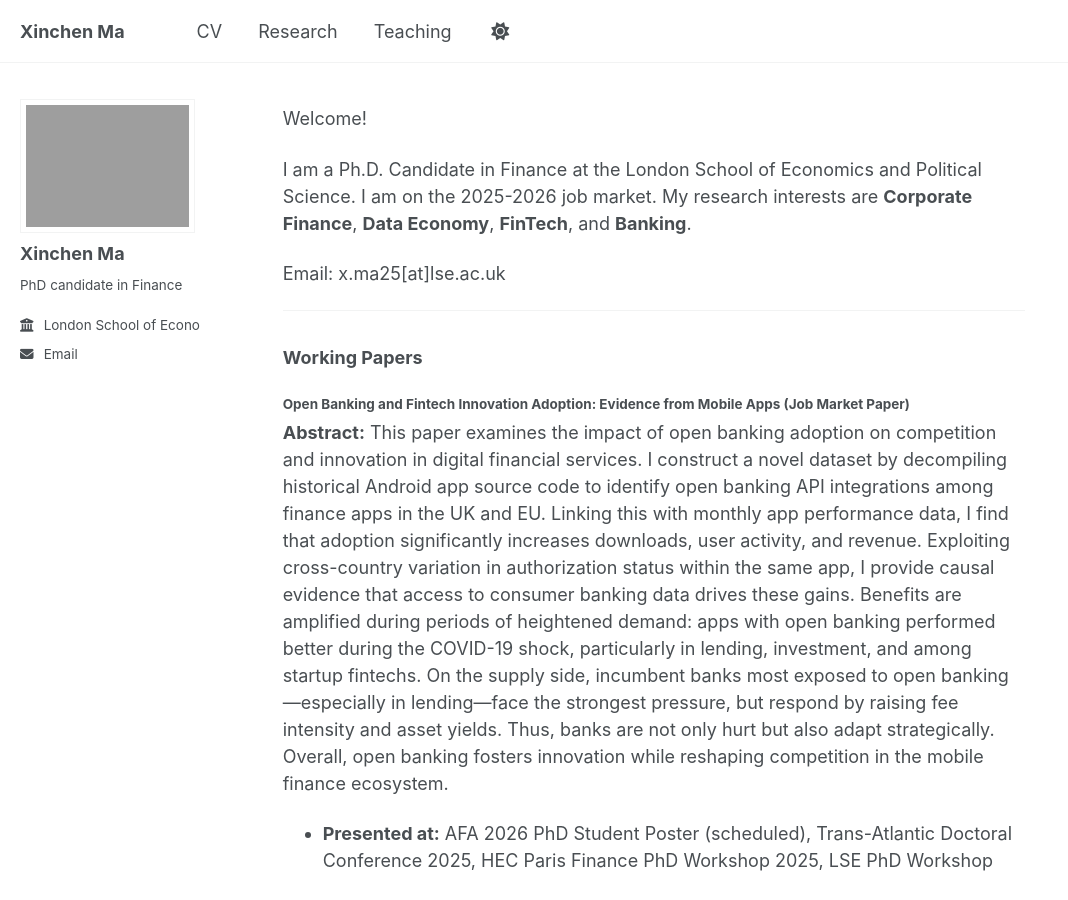
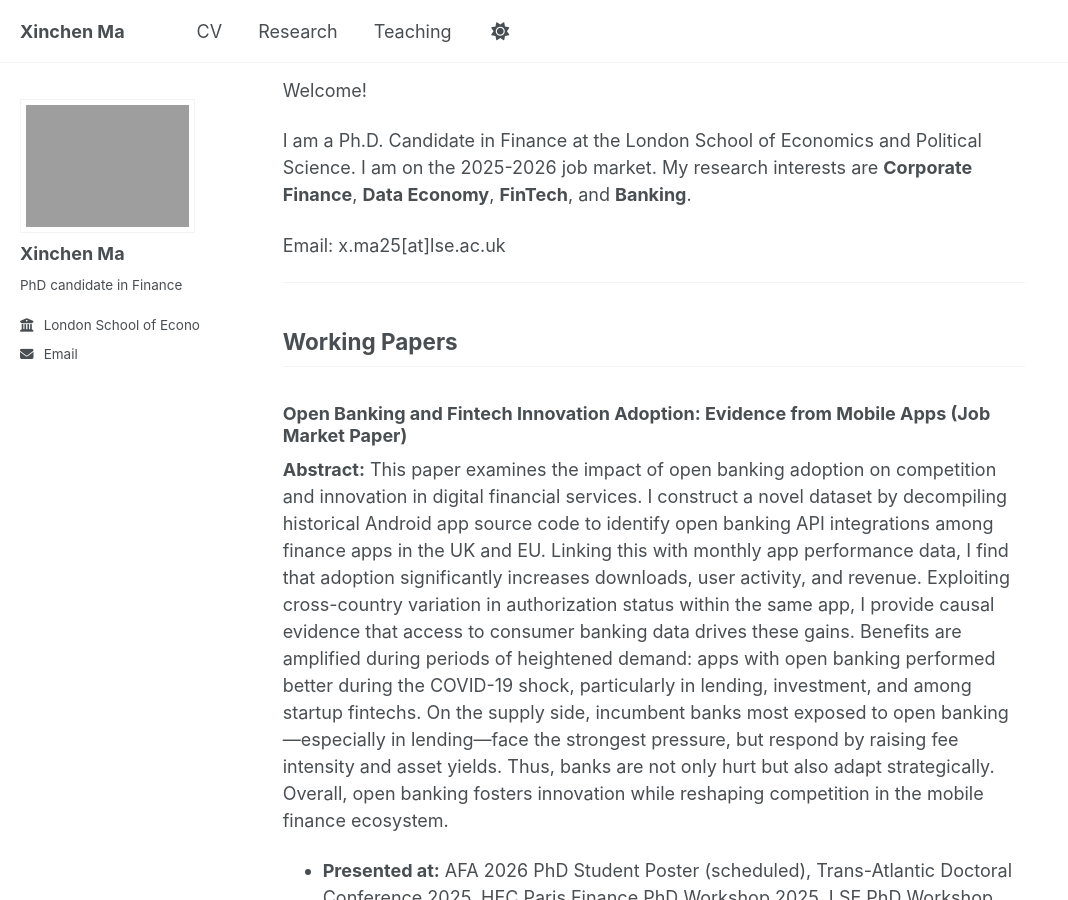
Before and after one commit to xinchen-ma/xinchen-ma.github.io, a Jekyll site: the page built from index.md, in a window 1280 px wide and 900 px high. Shown: the whole window, without its empty margins (0-1068 px from the left). Built offline with Jekyll 4.4.1, drawn with Linux system fonts in a browser that asks for light colours; a script that is not in the unit is left out.

```diff
--- a/index.md
+++ b/index.md
@@ -1,6 +1,6 @@
 ---
 permalink: /
-title: "&nbsp;&nbsp;&nbsp;&nbsp;&nbsp;"
+title: ""
 layout: single
 classes: [wide]        # array form is safest; use [full] if you want very wide
 author_profile: true   # set to false if you don't want the sidebar/photo
@@ -17,16 +17,16 @@ Email: x.ma25[at]lse.ac.uk
 
 
 ------
-### Working Papers {#research}
+## Working Papers {#research}
 
-#### Open Banking and Fintech Innovation Adoption: Evidence from Mobile Apps (Job Market Paper)
+### Open Banking and Fintech Innovation Adoption: Evidence from Mobile Apps (Job Market Paper)
 
 **Abstract:** This paper examines the impact of open banking adoption on competition and innovation in digital financial services. I construct a novel dataset by decompiling historical Android app source code to identify open banking API integrations among finance apps in the UK and EU. Linking this with monthly app performance data, I find that adoption significantly increases downloads, user activity, and revenue. Exploiting cross-country variation in authorization status within the same app, I provide causal evidence that access to consumer banking data drives these gains. Benefits are amplified during periods of heightened demand: apps with open banking performed better during the COVID-19 shock, particularly in lending, investment, and among startup fintechs. On the supply side, incumbent banks most exposed to open banking—especially in lending—face the strongest pressure, but respond by raising fee intensity and asset yields. Thus, banks are not only hurt but also adapt strategically. Overall, open banking fosters innovation while reshaping competition in the mobile finance ecosystem.
 
 - **Presented at:** AFA 2026 PhD Student Poster (scheduled), Trans-Atlantic Doctoral Conference 2025, HEC Paris Finance PhD Workshop 2025, LSE PhD Workshop
 <br><br>
 
-#### The Supply and Demand for Data Privacy: Evidence from Mobile Apps
+### The Supply and Demand for Data Privacy: Evidence from Mobile Apps
 with **Huan Tang** and **Bo Bian**
 
 **Reject & Resubmit** at _Journal of Political Economy_
@@ -41,29 +41,29 @@ with **Huan Tang** and **Bo Bian**
 
 
 ------
-### Work in Progress
+## Work in Progress
 
-#### Data-driven Partnership among Firms: Evidence from GDPR
+### Data-driven Partnership among Firms: Evidence from GDPR
 
 GDPR incentivizes data-driven partnerships that create value for firms. However, the increase is muted in Europe, leaving the region at a disadvantage in this emerging area of competition.
 
-#### The Effect of Apple Transparency Tracking: An Analysis on App Monetization
+### The Effect of Apple Transparency Tracking: An Analysis on App Monetization
 
 Tracking apps face significant declines in downloads and revenue after Apple's App Tracking Transparency. In response, they adjust ad strategies, adopt alternative SDKs, and raise in-app prices.
 
 
 
 ------
-### Teaching {#teaching}
+## Teaching {#teaching}
 
-#### LSE Class Teacher
+### LSE Class Teacher
 - FM310 Corporate Finance, Investments and Financial Markets I, 2024 - 2025
 - FM300 Corporate Finance, Investments and Financial Markets, 2023 - 2024
 - FM212 Principle of Finance, 2021 - 2023
 - FM250 Finance (Summer School), 2023
 - FM255 Financial Markets and Portfolio Management (Summer School), 2021
 
-#### LSE Teaching Assistant
+### LSE Teaching Assistant
 - EE951 Corporate Finance and Strategy (Executive Program), 2023 - 2025
 
 I was awarded the **LSE Class Teacher Award** in 2022, 2023, and 2024, and was nominated for the **LSE Student Union Outstanding Teacher** in 2023.
```
